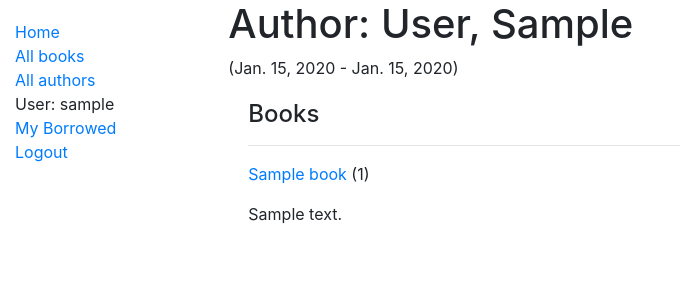
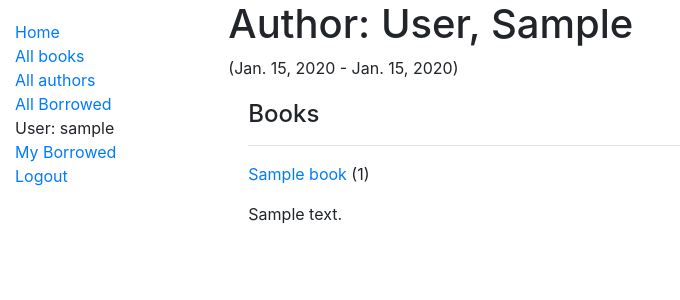
Before and after one commit to Harison-Mwangi/django, a Django app: page /catalog/author/1 in a window 1280 px wide. Shown: the top 300 px of the page, without its empty margins (0-680 px from the left). Run offline with Django 3.2, Linux system fonts and the light colour scheme; a user stored in the database is signed in; tables that the repository leaves empty hold one stand-in row (values such as "Sample post"); some libraries are stand-ins or nearby versions.

Commit message:
Added a link for all borrowed books list page in the base template to be seen by librarians only

```diff
--- a/django_projects/locallibrary/catalog/templates/base_generic.html
+++ b/django_projects/locallibrary/catalog/templates/base_generic.html
@@ -18,6 +18,10 @@
                         <li><a href="{% url 'index' %}">Home</a></li>
                         <li><a href="{% url 'books' %}">All books</a></li>
                         <li><a href="{% url 'authors' %}">All authors</a></li>
+
+                        {% if perms.catalog.can_mark_returned %}
+                            <li><a href="{% url 'all-borrowed' %}">All Borrowed</a></li>
+                        {% endif %}
 
                         {% if user.is_authenticated %}
                             <li>User: {{ user.get_username }}</li>
```
